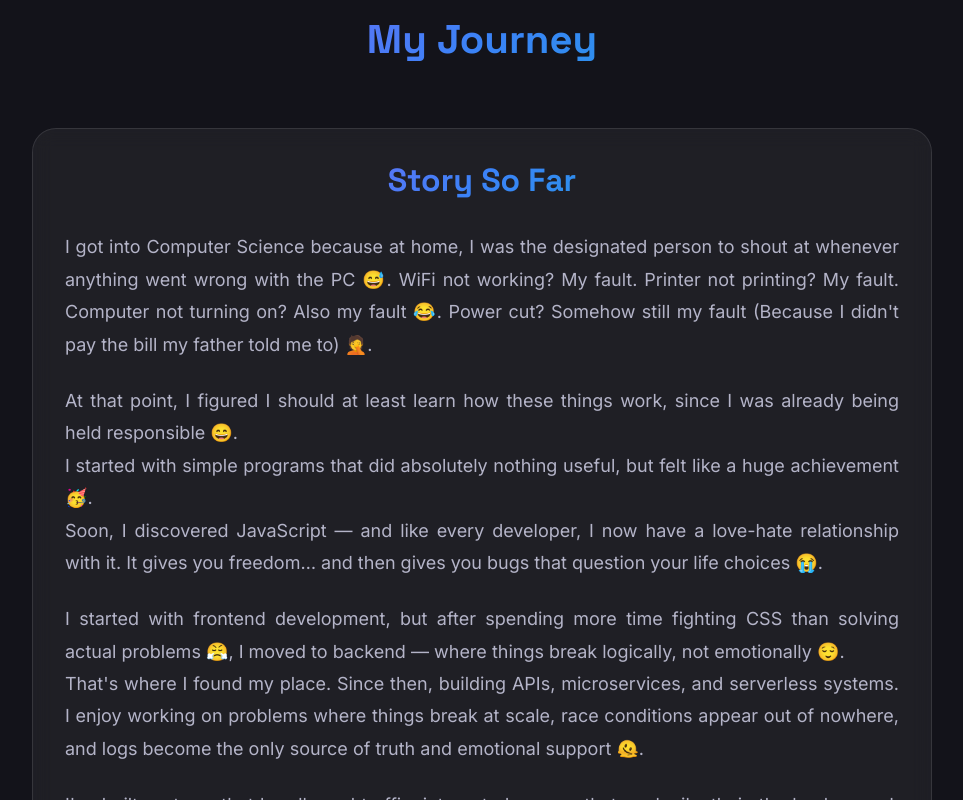
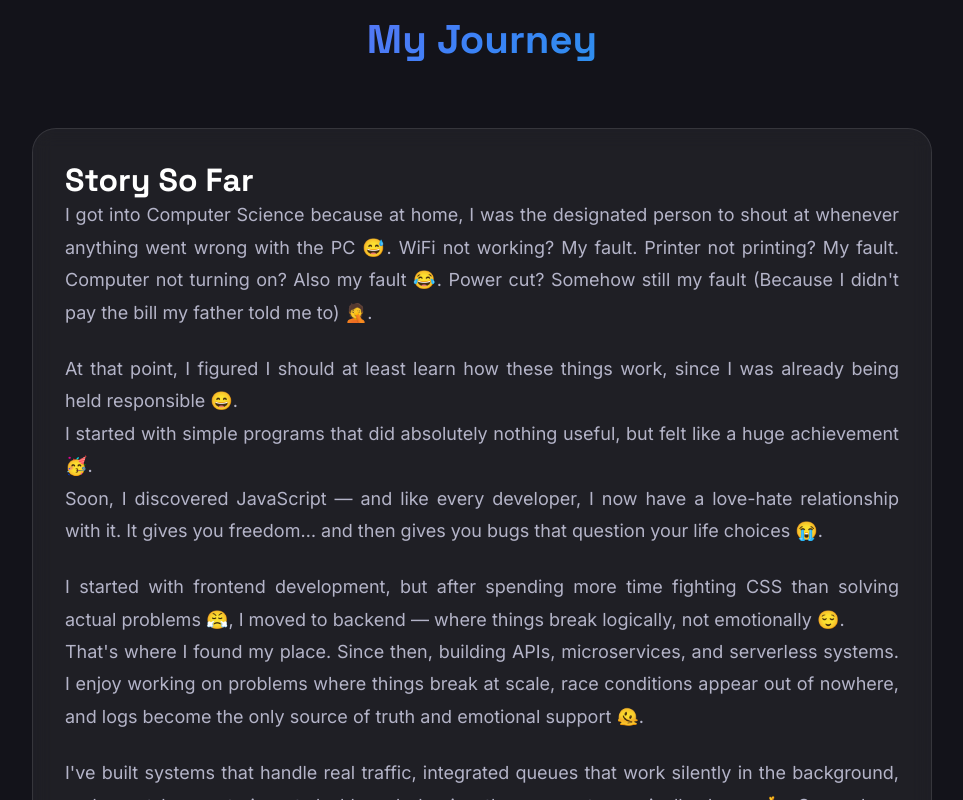
Before and after one commit to onkarsabale15/portfolio, a React (Vite) app: page / in a window 1280 px wide. Shown: the part 880-1680 px from the top of the page, without its empty margins (158-1121 px from the left). Built offline with nearby package versions, Linux system fonts and the light colour scheme; no server answers.

Commit message:
Update About.css with new styles and cleanup
Refactor styles for story section and remove unused styles.

```diff
--- a/src/components/About.css
+++ b/src/components/About.css
@@ -1,3 +1,53 @@
+.story-so-far {
+    background: var(--color-bg-tertiary);
+    position: relative;
+    overflow: hidden;
+}
+
+.story-so-far::before {
+    content: '';
+    position: absolute;
+    top: 0;
+    left: 50%;
+    transform: translateX(-50%);
+    width: 80%;
+    height: 1px;
+    background: linear-gradient(90deg, transparent, var(--color-accent-purple), transparent);
+}
+
+.story-bg {
+    position: absolute;
+    inset: 0;
+    overflow: hidden;
+    z-index: 0;
+}
+
+.story-orb {
+    position: absolute;
+    border-radius: 50%;
+    filter: blur(100px);
+    opacity: 0.15;
+    animation: float 20s ease-in-out infinite;
+}
+
+.story-orb-1 {
+    width: 350px;
+    height: 350px;
+    background: var(--color-accent-purple);
+    top: -15%;
+    left: -5%;
+    animation-delay: 0s;
+}
+
+.story-orb-2 {
+    width: 300px;
+    height: 300px;
+    background: var(--color-accent-cyan);
+    bottom: -15%;
+    right: -5%;
+    animation-delay: 10s;
+}
+
 .about {
     background: var(--color-bg-secondary);
     position: relative;
@@ -16,21 +66,9 @@
 
 .story-section {
     max-width: 900px;
-    margin: 0 auto var(--space-3xl);
-}
-
-.story-card {
-    padding: var(--space-2xl);
-}
-
-.story-title {
-    font-size: var(--font-size-3xl);
-    background: var(--gradient-primary);
-    -webkit-background-clip: text;
-    -webkit-text-fill-color: transparent;
-    background-clip: text;
-    margin-bottom: var(--space-lg);
-    text-align: center;
+    margin: 0 auto;
+    position: relative;
+    z-index: 1;
 }
 
 .story-text {
```
